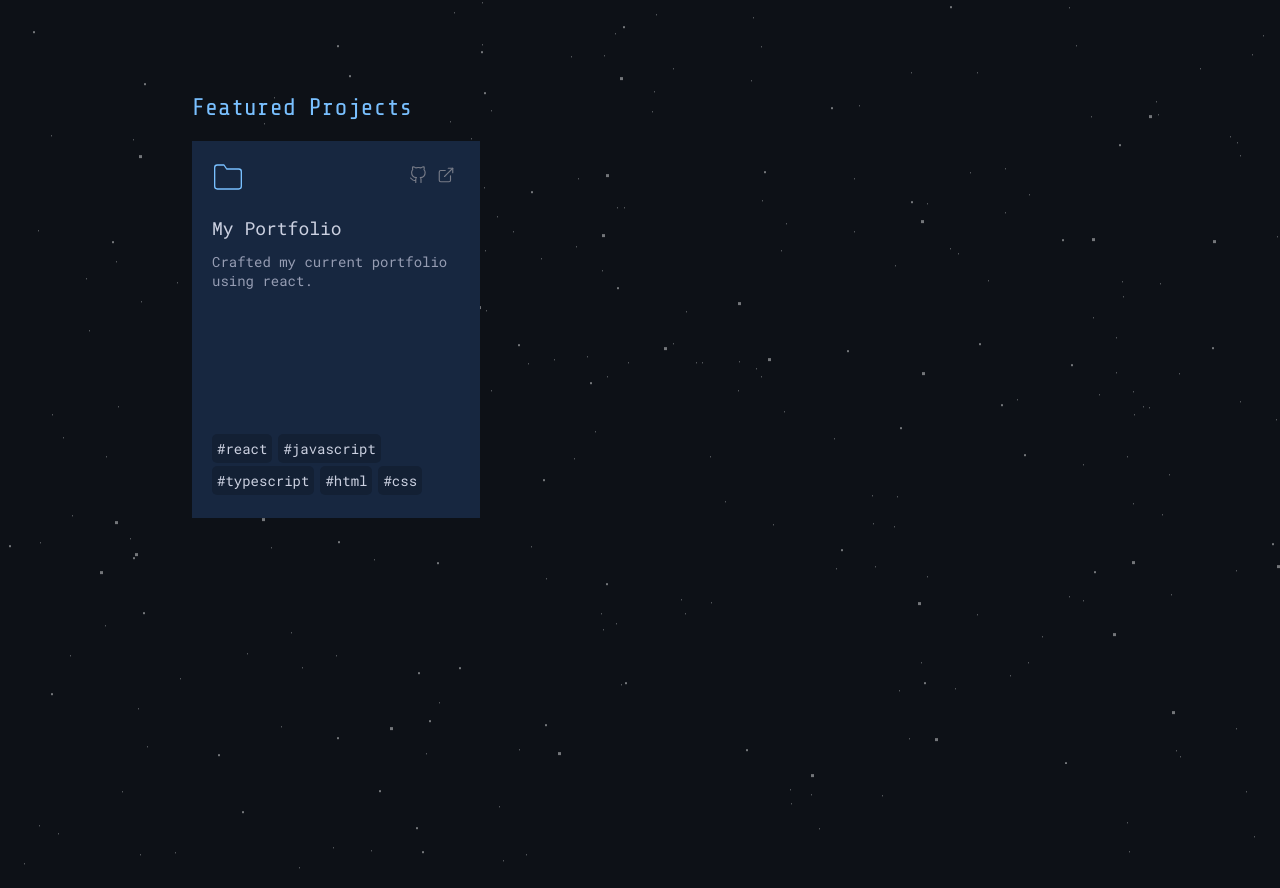
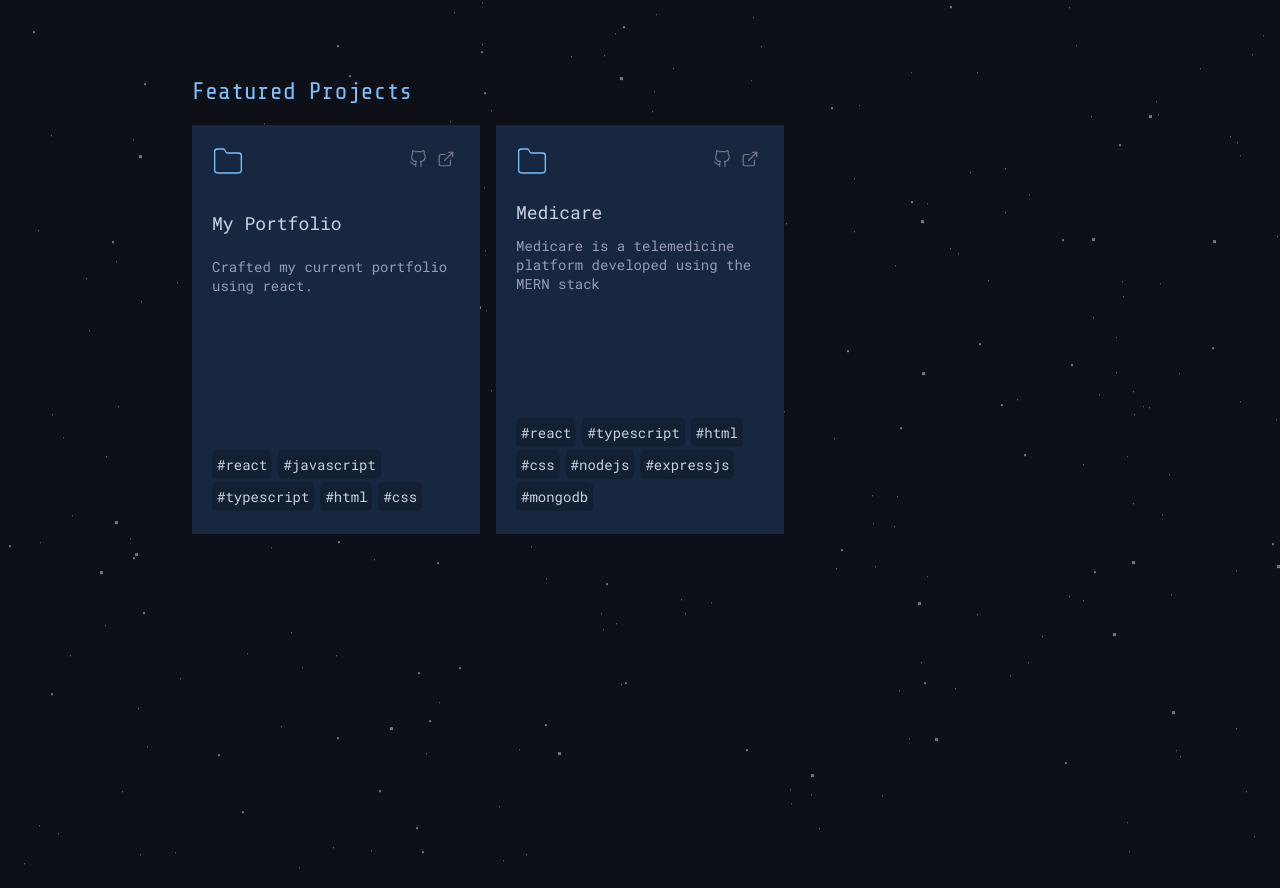
Before and after one commit to nikhilhooda35/nh-portfolio, a React (Create React App) app: page / in a window 1280 px wide. Shown: the part 1177-2065 px from the top of the page. Built offline with nearby package versions, Linux system fonts and the light colour scheme.

Commit message:
Update Projects.tsx

```diff
--- a/src/components/Projects.tsx
+++ b/src/components/Projects.tsx
@@ -9,6 +9,13 @@ const Projects =()=>{
             tools: '#react #javascript #typescript #html #css',
             github: 'https://github.com/nikhilhooda35/nh-portfolio',
             link: '/',
+        },
+        {
+            title: 'Medicare',
+            desc: 'Medicare is a telemedicine platform developed using the MERN stack',
+            tools: '#react #typescript #html #css #nodejs #expressjs #mongodb',
+            github: '/',
+            link: 'https://medicare-rho.vercel.app/',
         },
 
     ];
```
